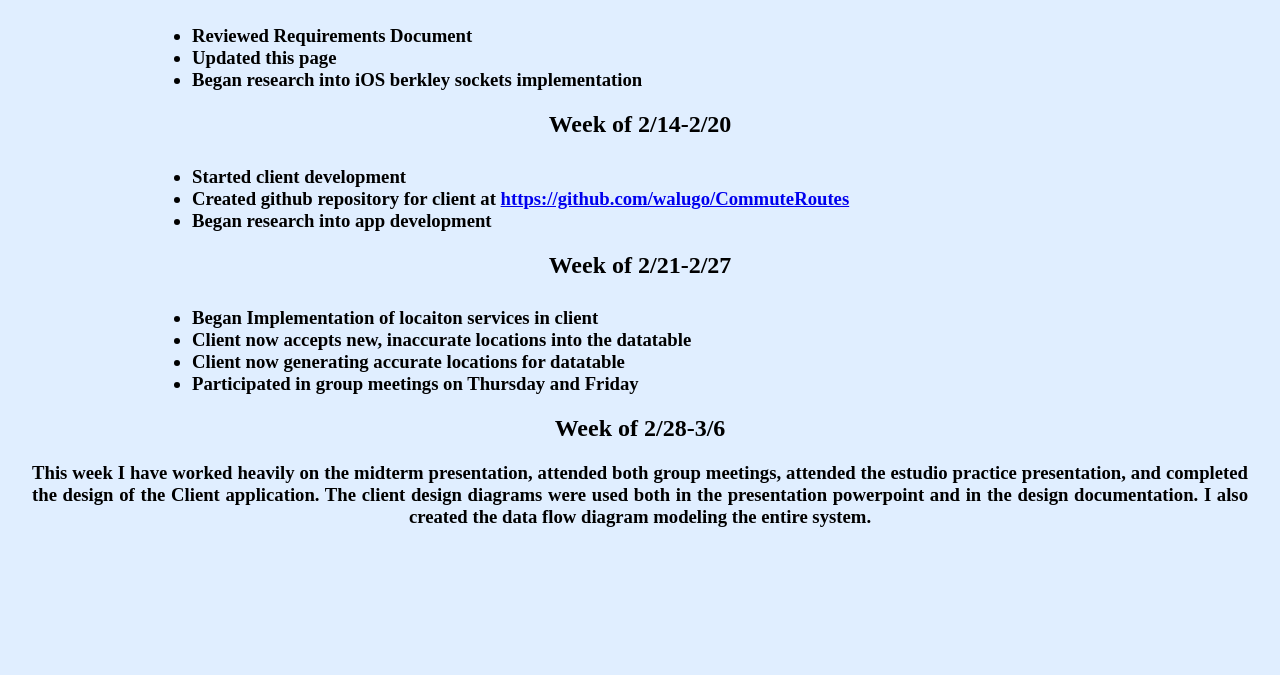
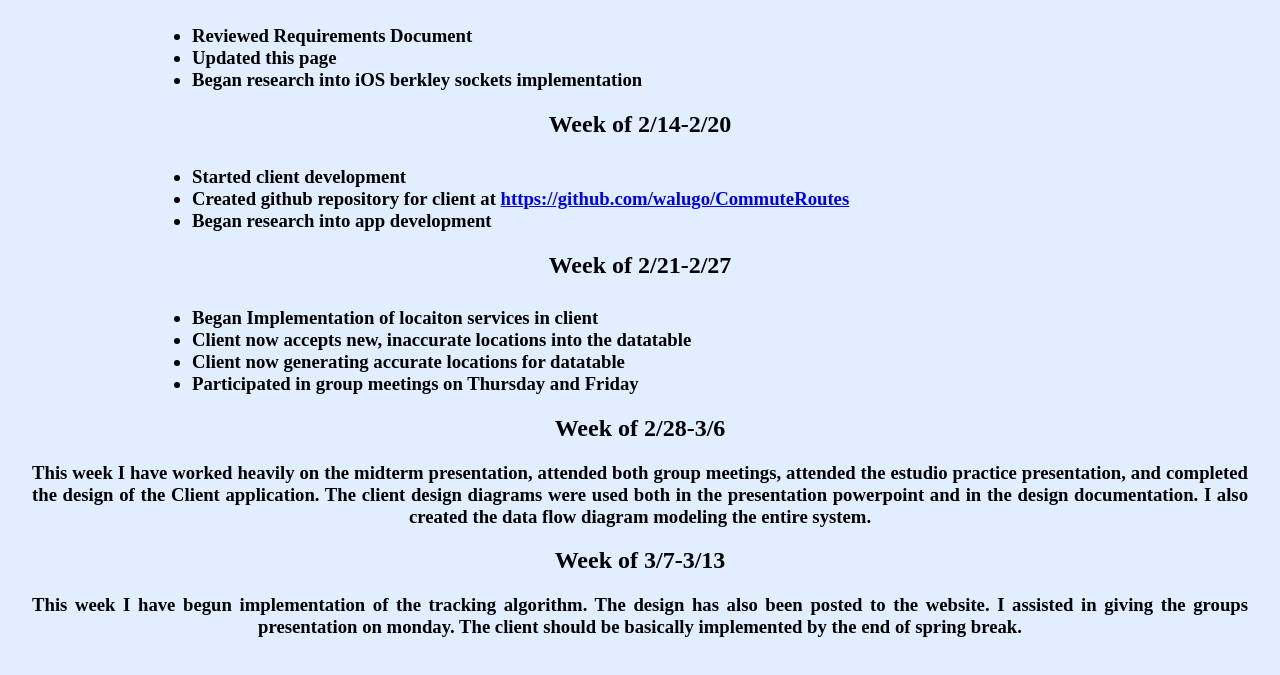
Before and after one commit to BrainOfTech/CommuteRoutes, a plain HTML site: page Steven.html in a window 1280 px wide. Shown: the part 291-966 px from the top of the page. Before the commit the page ends 869 px from the top, so only its background shows below. Drawn offline with Linux system fonts and the light colour scheme.

Commit message:
updated log
updated log

```diff
--- a/Steven.html
+++ b/Steven.html
@@ -41,6 +41,9 @@
         <H3>
             This week I have worked heavily on the midterm presentation, attended both group meetings, attended the estudio practice presentation, and completed the design of the Client application. The client design diagrams were used both in the presentation powerpoint and in the design documentation. I also created the data flow diagram modeling the entire system.
         </H3>
-
+        <H2> Week of 3/7-3/13</H2>
+        <H3>
+            This week I have begun implementation of the tracking algorithm. The design has also been posted to the website. I assisted in giving the groups presentation on monday. The client should be basically implemented by the end of spring break.
+        </H3>
     </body>
 </html>
```
